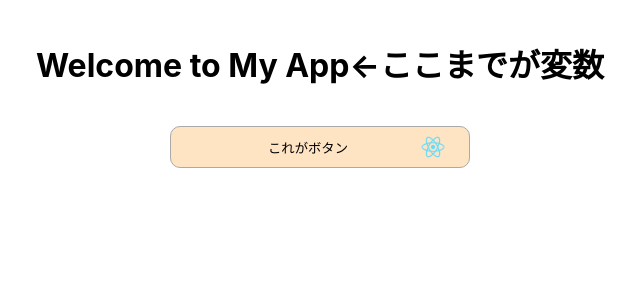
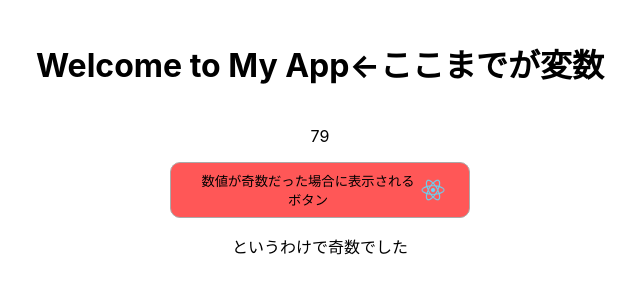
Before and after one commit to creamsoda09130/ReactPlayground, a React (Create React App) app in the folder react-playground/: page / in a window 1280 px wide. Shown: the top 300 px of the page, without its empty margins (320-960 px from the left). Built offline with nearby package versions, Linux system fonts and the light colour scheme.

Commit message:
if文利用

```diff
--- a/react-playground/src/App.css
+++ b/react-playground/src/App.css
@@ -18,6 +18,14 @@
   cursor: pointer;
 }
 
+.button--red {
+  background-color: #ff5757;
+}
+
+.button--blue {
+  background-color: #5792ff;
+}
+
 .text {
   width: 100%;
 }
--- a/react-playground/src/App.js
+++ b/react-playground/src/App.js
@@ -1,4 +1,38 @@
 import './App.css';
+
+function OddButton() {
+  const img = {
+    alt: 'Reactのロゴ',
+    src: 'logo512.png',
+  };
+  return (
+    <button className="button button--red">
+      <span className="text">数値が奇数だった場合に表示されるボタン</span>
+      <img
+        className="img"
+        src={img.src}
+        alt={img.alt}
+      />
+    </button>
+  );
+}
+
+function EvenButton() {
+  const img = {
+    alt: 'Reactのロゴ',
+    src: 'logo512.png',
+  };
+  return (
+    <button className="button button--blue">
+      <span className="text">数値が偶数だった場合に表示されるボタン</span>
+      <img
+        className="img"
+        src={img.src}
+        alt={img.alt}
+      />
+    </button>
+  );
+}
 
 function MyButton() {
   const img = {
@@ -17,14 +51,34 @@ function MyButton() {
   );
 }
 
+function Message() {
+  const message = 'というわけで奇数でした';
+  return (
+    <p>{message}</p>
+  );
+}
+
 function App() {
   const title = 'Welcome to My App';
+  const number = Math.floor(Math.random() * 100);
+  let button;
+  if (number % 2 === 1) {
+    button = <OddButton />;
+  } else {
+    button = <EvenButton />;
+  }
   return (
     <div className="App">
       <h1 className="title">{title + '←ここまでが変数'}</h1>
       {/* TASK: ここにclassNameを付与することはできない、同じコンポーネントで違うクラスを付けたい時の書き方調査 */}
       <div className="contents">
-        <MyButton></MyButton>
+        <p>{number}</p>
+        {button}
+        {number % 2 === 1 ? (
+          <Message />
+        ) : (
+          <p>[ここは何も記載したくない]</p>
+        )}
       </div>
     </div>
   );
```
